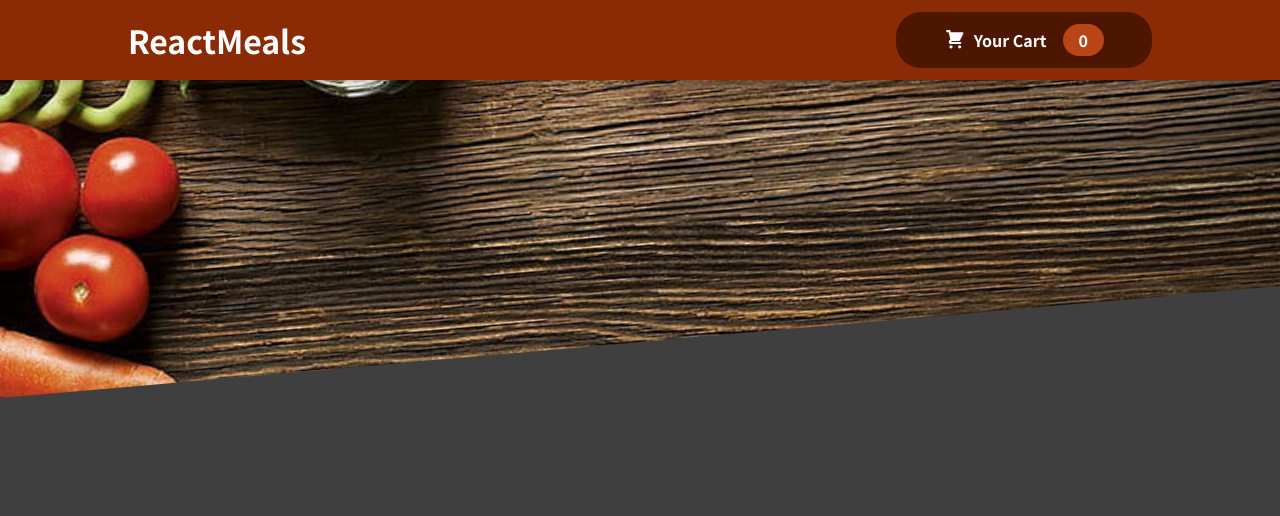
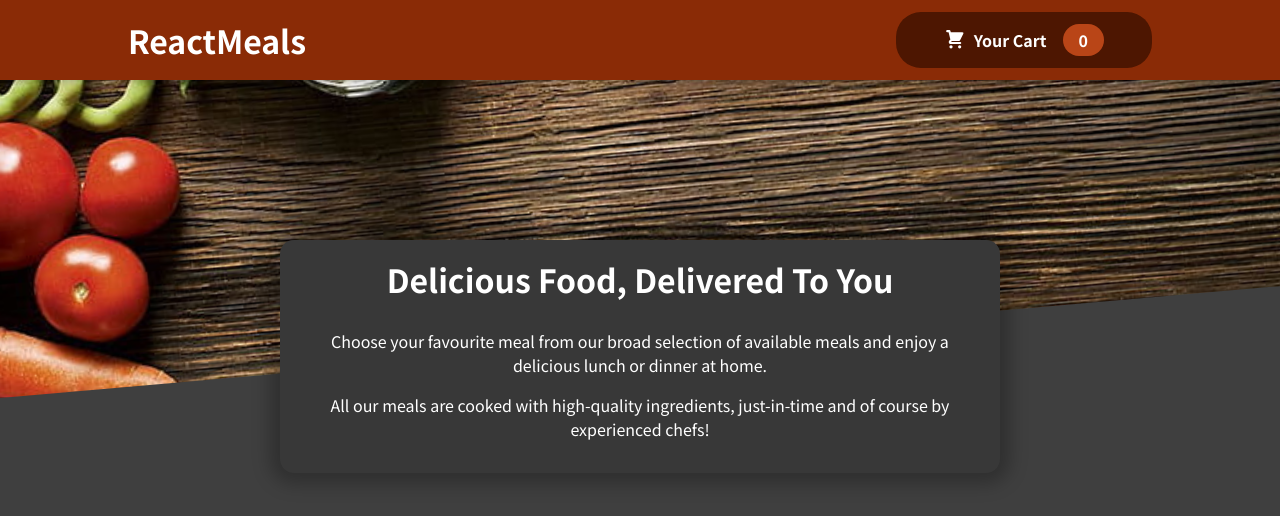
Before and after one commit to Mamuni98/Restaurant_Website, a React (Create React App) app: page / in a window 1280 px wide. Shown: the top 516 px of the page. Built offline with nearby package versions, Linux system fonts and the light colour scheme.

Commit message:
Adding_MealsSummary_(Task-2)

```diff
--- a/src/App.js
+++ b/src/App.js
@@ -1,10 +1,12 @@
 import { Fragment } from "react";
 import Header from "./Components/Layout/Header";
+import MealsSummary from "./Components/Meals/MealsSummary";
 
 function App() {
   return (
    <Fragment>
     <Header/>
+    <MealsSummary/>
    </Fragment>
   );
 }
--- /dev/null
+++ b/src/Components/Meals/MealsSummary.js
@@ -0,0 +1,18 @@
+import classes from "./MealsSummary.module.css";
+
+const MealsSummary = () => {
+  return (
+    <div className={classes.summary}>
+      <h2>Delicious Food, Delivered To You</h2>
+      <p>
+        Choose your favourite meal from our broad selection of available meals
+        and enjoy a delicious lunch or dinner at home.
+      </p>
+      <p>
+        All our meals are cooked with high-quality ingredients, just-in-time and
+        of course by experienced chefs!
+      </p>
+    </div>
+  );
+};
+ export default MealsSummary;
--- /dev/null
+++ b/src/Components/Meals/MealsSummary.module.css
@@ -0,0 +1,18 @@
+.summary {
+    text-align: center;
+    max-width: 45rem;
+    width: 90%;
+    margin: auto;
+    margin-top: -10rem;
+    position: relative;
+    background-color: #383838;
+    color: white;
+    border-radius: 14px;
+    padding: 1rem;
+    box-shadow: 0 1px 18px 10px rgba(0, 0, 0, 0.25);
+  }
+
+  .summary h2 {
+    font-size: 2rem;
+    margin-top: 0;
+  }
```
